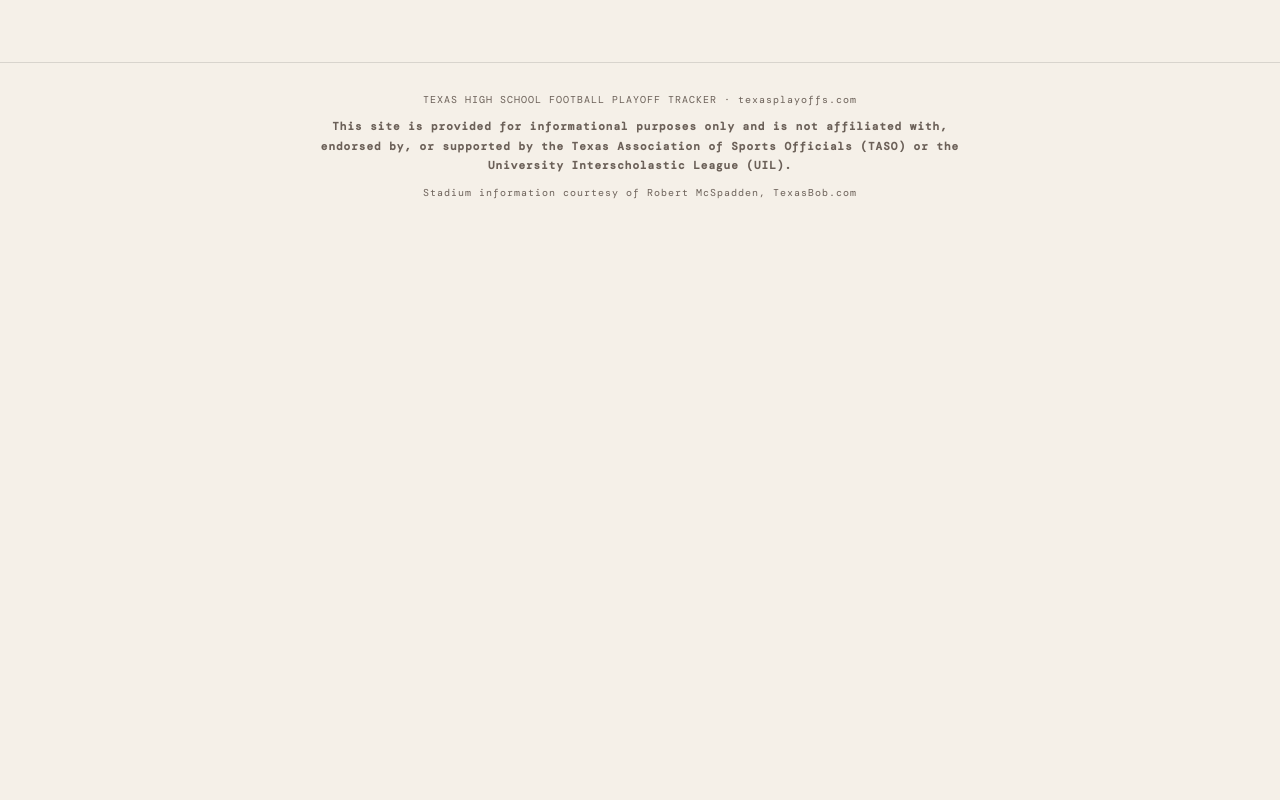
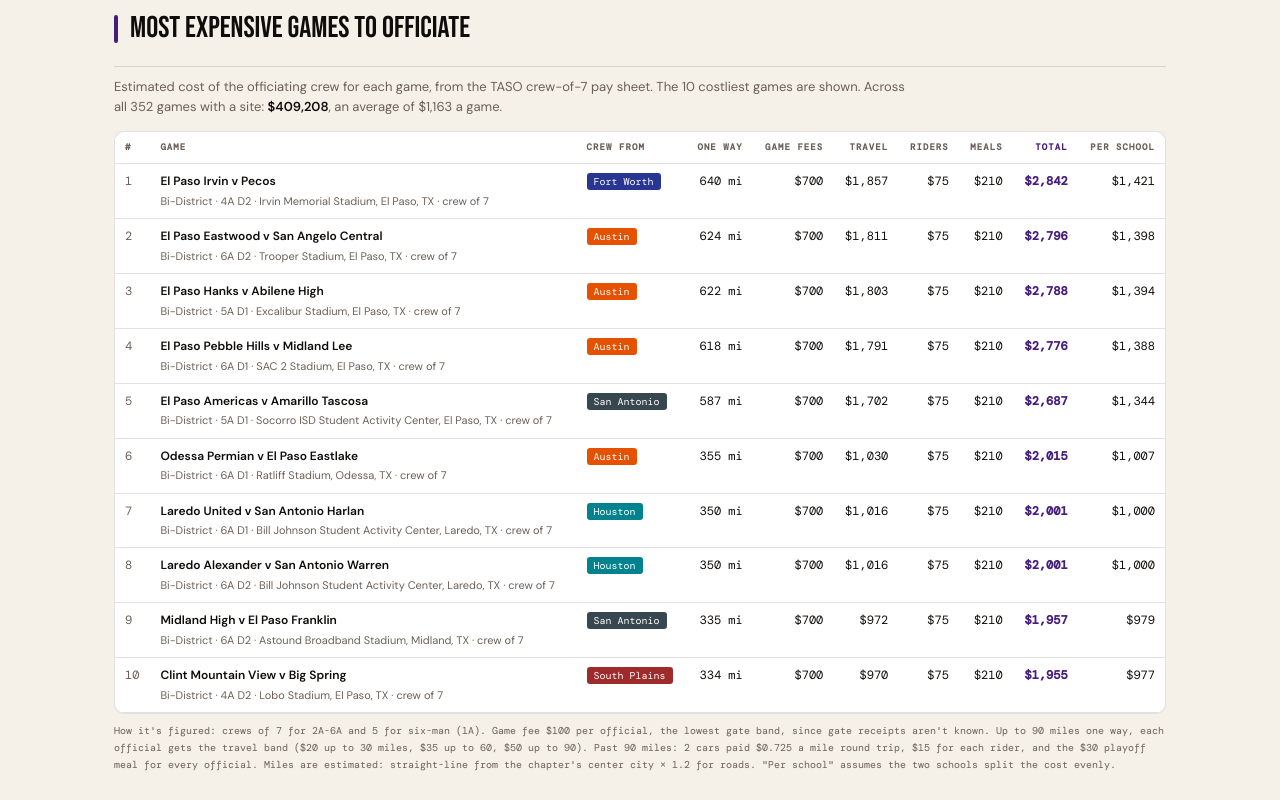
Before and after one commit to colemic2006/texasplayoffs, a React (Vite) app: page / in a window 1280 px wide. Shown: the part 5100-5900 px from the top of the page. Before the commit the page ends 5330 px from the top, so only its background shows below. Built offline with nearby package versions, Linux system fonts and the light colour scheme.

Commit message:
Chapter Stats: estimated officiating cost per game from the TASO crew-of-7 pay sheet, top 10
Co-Authored-By: Claude Opus 5.5 <noreply@anthropic.com>
Claude-Session: https://claude.ai/code/session_01BMNz1h9oErPrBeApAqNHEj

```diff
--- a/src/App.jsx
+++ b/src/App.jsx
@@ -5,6 +5,7 @@ import ChapterDashboard from './components/ChapterDashboard'
 import BracketViewer from './components/BracketViewer'
 import ChapterTravel from './components/ChapterTravel'
 import OutsideChapterGames from './components/OutsideChapterGames'
+import OfficialsCost from './components/OfficialsCost'
 import HistoryView from './components/HistoryView'
 import TeamsView from './components/TeamsView'
 import ChapterRegulars from './components/ChapterRegulars'
@@ -103,6 +104,7 @@ export default function App() {
                 {page === 'chapters' && <ChapterDashboard data={yearData} year={year} allData={data} years={YEARS} loadAllYears={loadAllYears} />}
                 {page === 'chapters' && <ChapterTravel data={yearData} />}
                 {page === 'chapters' && <OutsideChapterGames data={yearData} />}
+                {page === 'chapters' && <OfficialsCost data={yearData} />}
                 {page === 'brackets' && <BracketViewer data={yearData} year={year} />}
                 {page === 'history' && <HistoryView allData={data} years={HISTORY_YEARS} loadYear={(y) => {
                   if (data[y]) return
--- /dev/null
+++ b/src/components/OfficialsCost.jsx
@@ -0,0 +1,80 @@
+import React, { useMemo } from 'react'
+import { gameCost, PAY } from '../officialsCost'
+import { chapterColor } from '../chapterColors'
+import { placeName } from '../placeName'
+
+const ROUNDS = { 1: 'Bi-District', 2: 'Area', 3: 'Regionals', 4: 'Quarterfinals', 5: 'Semifinals', 6: 'State Final' }
+const usd = n => '$' + Math.round(n).toLocaleString()
+
+export default function OfficialsCost({ data }) {
+  const names = { ELP: 'El Paso', BEA: 'Beaumont', ...Object.fromEntries((data?.chapters || []).map(c => [c.code, c.name])) }
+  const { top, all, total } = useMemo(() => {
+    const all = (data?.games || []).map(g => ({ ...g, cost: gameCost(g) })).filter(g => g.cost)
+    all.sort((a, b) => b.cost.total - a.cost.total)
+    return { top: all.slice(0, 10), all, total: all.reduce((s, g) => s + g.cost.total, 0) }
+  }, [data])
+  if (!all.length) return null
+
+  const th = { fontFamily:'var(--mono)', fontSize:9, letterSpacing:'0.12em', textTransform:'uppercase', color:'var(--mid)', padding:'8px 10px', textAlign:'right', borderBottom:'1px solid var(--border)', whiteSpace:'nowrap' }
+  const td = { padding:'8px 10px', borderBottom:'1px solid var(--border)', fontSize:12, textAlign:'right', fontFamily:'var(--mono)', whiteSpace:'nowrap', verticalAlign:'top' }
+
+  return (
+    <div style={{ marginBottom:48 }}>
+      <div style={{ fontFamily:'var(--mono)', fontSize:10, letterSpacing:'0.18em', textTransform:'uppercase', color:'var(--mid)', marginBottom:6 }}>Officiating Costs</div>
+      <div style={{ fontFamily:"'Bebas Neue', sans-serif", fontSize:30, color:'var(--ink)', marginBottom:6, paddingBottom:12, borderBottom:'1px solid var(--border)', display:'flex', alignItems:'center', gap:12 }}>
+        <div style={{ width:4, height:28, borderRadius:2, background:'var(--burnt)' }} />
+        Most Expensive Games to Officiate
+      </div>
+      <div style={{ fontSize:13, color:'var(--mid)', lineHeight:1.55, margin:'10px 0 14px', maxWidth:800 }}>
+        Estimated cost of the officiating crew for each game, from the TASO crew-of-7 pay sheet. The 10 costliest games are shown.
+        Across all {all.length} games with a site: <strong style={{ color:'var(--ink)' }}>{usd(total)}</strong>, an average of {usd(total / all.length)} a game.
+      </div>
+      <div style={{ background:'var(--surface)', border:'1px solid var(--border)', borderRadius:10, overflowX:'auto' }}>
+        <table style={{ width:'100%', borderCollapse:'collapse' }}>
+          <thead><tr>
+            <th style={{ ...th, textAlign:'left' }}>#</th>
+            <th style={{ ...th, textAlign:'left' }}>Game</th>
+            <th style={{ ...th, textAlign:'left' }}>Crew from</th>
+            <th style={th}>One way</th>
+            <th style={th}>Game fees</th>
+            <th style={th}>Travel</th>
+            <th style={th}>Riders</th>
+            <th style={th}>Meals</th>
+            <th style={{ ...th, color:'var(--burnt)' }}>Total</th>
+            <th style={th}>Per school</th>
+          </tr></thead>
+          <tbody>
+            {top.map((g, i) => {
+              const c = g.cost
+              return (
+                <tr key={i}>
+                  <td style={{ ...td, textAlign:'left', color:'var(--mid)' }}>{i + 1}</td>
+                  <td style={{ ...td, textAlign:'left', fontFamily:'DM Sans', whiteSpace:'normal', minWidth:220 }}>
+                    <div style={{ fontWeight:600 }}>{g.team1} v {g.team2}</div>
+                    <div style={{ fontSize:11, color:'var(--mid)' }}>{ROUNDS[g.week]} · {g.classification} · {placeName(g)} · crew of {c.crew}</div>
+                  </td>
+                  <td style={{ ...td, textAlign:'left' }}>
+                    <span style={{ fontSize:10, padding:'2px 7px', borderRadius:3, background:chapterColor(g.chapter), color:'#fff' }}>{names[g.chapter] || g.chapter}</span>
+                  </td>
+                  <td style={td}>{Math.round(c.oneWay)} mi</td>
+                  <td style={td}>{usd(c.fees)}</td>
+                  <td style={td}>{usd(c.travel)}</td>
+                  <td style={td}>{c.riders ? usd(c.riders) : '—'}</td>
+                  <td style={td}>{c.meals ? usd(c.meals) : '—'}</td>
+                  <td style={{ ...td, color:'var(--burnt)', fontWeight:700 }}>{usd(c.total)}</td>
+                  <td style={td}>{usd(c.total / 2)}</td>
+                </tr>
+              )
+            })}
+          </tbody>
+        </table>
+      </div>
+      <div style={{ fontFamily:'var(--mono)', fontSize:10, color:'var(--mid)', marginTop:8, lineHeight:1.7 }}>
+        How it's figured: crews of 7 for 2A-6A and 5 for six-man (1A). Game fee {usd(PAY.gameFee)} per official, the lowest gate band, since gate receipts aren't known.
+        Up to 90 miles one way, each official gets the travel band ($20 up to 30 miles, $35 up to 60, $50 up to 90).
+        Past 90 miles: {PAY.cars} cars paid ${PAY.perMile} a mile round trip, ${PAY.riderFee} for each rider, and the ${PAY.meal} playoff meal for every official.
+        Miles are estimated: straight-line from the chapter's center city × 1.2 for roads. "Per school" assumes the two schools split the cost evenly.
+      </div>
+    </div>
+  )
+}
--- /dev/null
+++ b/src/officialsCost.js
@@ -0,0 +1,32 @@
+import { CHAPTER_CENTERS, ROAD_FACTOR, straightMiles } from './chapterCenters'
+
+// 2026 TASO football pay sheet (crew of 7), as the site owner supplied it
+export const PAY = {
+  gameFee: 100,          // lowest gross-gate band ($150-$4,000); gates aren't known ahead of time
+  bands: [[30, 20], [60, 35], [90, 50]],   // one-way miles up to N: travel fee per official
+  perMile: 0.725,        // 1 or 2 cars, past 90 miles one way
+  cars: 2,
+  riderFee: 15,
+  meal: 30,              // playoffs, past 90 miles one way
+}
+
+export const crewSize = g => (g.classification || '').startsWith('1A') || /six/i.test(g.classification || '') ? 5 : 7
+
+// estimated cost of officials for one game, or null without a site or chapter
+export function gameCost(g) {
+  const c = CHAPTER_CENTERS[g.chapter]
+  if (!c || g.lat == null || g.lng == null) return null
+  const crew = crewSize(g)
+  const oneWay = ROAD_FACTOR * straightMiles(c[1], c[2], g.lat, g.lng)
+  const fees = crew * PAY.gameFee
+  let travel, meals = 0, riders = 0, band = null
+  if (oneWay > 90) {
+    travel = PAY.cars * 2 * oneWay * PAY.perMile
+    riders = (crew - PAY.cars) * PAY.riderFee
+    meals = crew * PAY.meal
+  } else {
+    band = PAY.bands.find(([max]) => oneWay <= max)
+    travel = crew * band[1]
+  }
+  return { crew, oneWay, fees, travel, riders, meals, band: band && band[1], total: fees + travel + riders + meals }
+}
```
